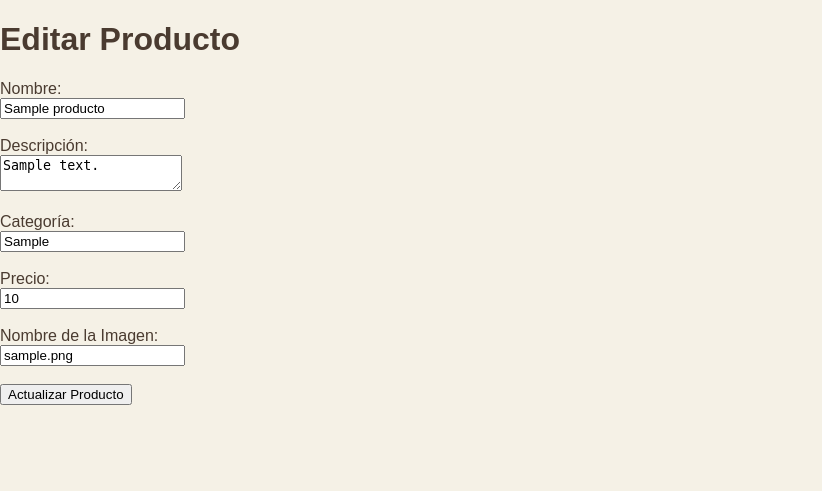
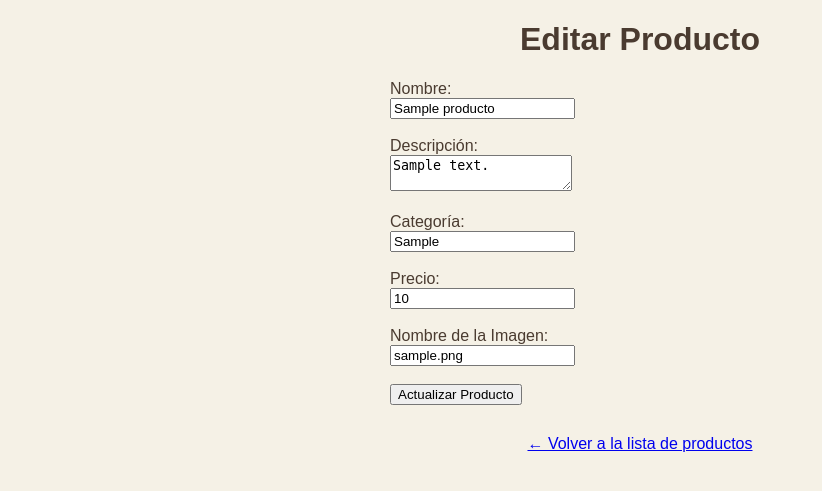
Before and after one commit to araceli-129361/Mi-PHP-Proyecto, a PHP site: page /admin/editar.php?id=1 in a window 1280 px wide. Shown: the top 491 px of the page, without its empty margins (0-822 px from the left). Run offline with PHP 8.4, Linux system fonts and the light colour scheme; the visitor is signed in with stand-in values (Sample User, id 1); tables that the repository leaves empty or names only in its code hold one stand-in row (values such as "Sample post"); a stand-in replaces the project's code that opens the database connection.

Commit message:
Update editar.php

```diff
--- a/pagina web/admin/editar.php
+++ b/pagina web/admin/editar.php
@@ -1,28 +1,39 @@
 <?php
 session_start();
-if (!isset($_SESSION['usuario'])) {
+if (!isset($_SESSION['usuario']) || $_SESSION['rol'] !== 'admin') {
     header('Location: ../login.php');
     exit();
 }
+include '../db.php';
 ?>
 
-<?php include '../db.php'; ?>
 <!DOCTYPE html>
 <html lang="es">
 <head>
     <meta charset="UTF-8">
     <title>Editar Producto</title>
-    <link rel="stylesheet" href="../css/style.css">
+    <link rel="stylesheet" href="../style.css">
+    <style>
+        .mensaje-exito {
+            text-align: center;
+            background-color: #d4edda;
+            border: 1px solid #c3e6cb;
+            color: #155724;
+            padding: 10px;
+            margin: 20px auto;
+            max-width: 500px;
+            border-radius: 8px;
+        }
+    </style>
 </head>
 <body>
 
-<h1>Editar Producto</h1>
+<h1 style="text-align:center;">Editar Producto</h1>
 
 <?php
 if (isset($_GET['id'])) {
-    $id = $_GET['id'];
-
-    $query = "SELECT * FROM productos WHERE id_producto = $id";
+    $id = intval($_GET['id']);
+    $query = "SELECT * FROM productos WHERE id_productos = $id";
     $resultado = mysqli_query($conexion, $query);
 
     if (mysqli_num_rows($resultado) == 1) {
@@ -35,9 +46,56 @@ if (isset($_GET['id'])) {
     echo "<p>ID no especificado.</p>";
     exit();
 }
+
+// Si se envió el formulario para actualizar
+if ($_SERVER['REQUEST_METHOD'] === 'POST' && isset($_POST['actualizar'])) {
+    $nombre = $_POST['nombre'];
+    $descripcion = $_POST['descripcion'];
+    $categoria = $_POST['categoria'];
+    $precio = $_POST['precio'];
+    $imagen = $_POST['imagen'];
+
+    // Validar precio numérico
+    if (!is_numeric($precio)) {
+        echo "<script>alert('El precio ingresado no es válido.'); window.history.back();</script>";
+        exit();
+    }
+
+    // Validar que la imagen exista
+    $imagen_path = "../images/" . $imagen;
+    if (!file_exists($imagen_path)) {
+        echo "<script>
+            alert('La imagen no se encuentra en la carpeta /images. Verifica el nombre del archivo.');
+            window.history.back();
+        </script>";
+        exit();
+    }
+
+    // Actualizar producto
+    $query = "UPDATE productos SET
+              nombre='$nombre',
+              descripcion='$descripcion',
+              categoria='$categoria',
+              precio='$precio',
+              imagen='$imagen'
+              WHERE id_productos=$id";
+
+    $resultado = mysqli_query($conexion, $query);
+
+    if ($resultado) {
+        header("Location: editar.php?id=$id&actualizado=1");
+        exit();
+    } else {
+        echo "<p>Error al actualizar: " . mysqli_error($conexion) . "</p>";
+    }
+}
 ?>
 
-<form method="POST" action="">
+<?php if (isset($_GET['actualizado'])): ?>
+    <div class="mensaje-exito">✅ Producto actualizado correctamente</div>
+<?php endif; ?>
+
+<form method="POST" style="max-width: 500px; margin: auto;">
     <label>Nombre:</label><br>
     <input type="text" name="nombre" value="<?php echo $producto['nombre']; ?>" required><br><br>
 
@@ -48,40 +106,26 @@ if (isset($_GET['id'])) {
     <input type="text" name="categoria" value="<?php echo $producto['categoria']; ?>" required><br><br>
 
     <label>Precio:</label><br>
-    <input type="number" step="0.01" name="precio" value="<?php echo $producto['precio']; ?>" required><br><br>
+    <input type="number" step="0.01" id="precio" name="precio" value="<?php echo $producto['precio']; ?>" required inputmode="decimal"><br><br>
 
     <label>Nombre de la Imagen:</label><br>
     <input type="text" name="imagen" value="<?php echo $producto['imagen']; ?>" required><br><br>
 
-    <input type="submit" name="actualizar" value="Actualizar Producto">
+    <input class="btn-3" type="submit" name="actualizar" value="Actualizar Producto">
 </form>
+<div style="text-align:center; margin-top: 30px;">
+    <a class="btn-3" href="lista.php">← Volver a la lista de productos</a>
+</div>
 
-<?php
-if (isset($_POST['actualizar'])) {
-    $nombre = $_POST['nombre'];
-    $descripcion = $_POST['descripcion'];
-    $categoria = $_POST['categoria'];
-    $precio = $_POST['precio'];
-    $imagen = $_POST['imagen'];
 
-    $query = "UPDATE productos SET
-              nombre='$nombre',
-              descripcion='$descripcion',
-              categoria='$categoria',
-              precio='$precio',
-              imagen='$imagen'
-              WHERE id_producto=$id";
-
-    $resultado = mysqli_query($conexion, $query);
-
-    if ($resultado) {
-        echo "<p>Producto actualizado correctamente.</p>";
-        echo "<a href='lista.php'>Volver a la lista</a>";
-    } else {
-        echo "<p>Error al actualizar: " . mysqli_error($conexion) . "</p>";
+<!-- Bloquear letras no válidas en precio -->
+<script>
+document.getElementById('precio').addEventListener('keydown', function(e) {
+    if (["e", "E", "+", "-", ",", " "].includes(e.key)) {
+        e.preventDefault();
     }
-}
-?>
+});
+</script>
 
 </body>
 </html>
```
